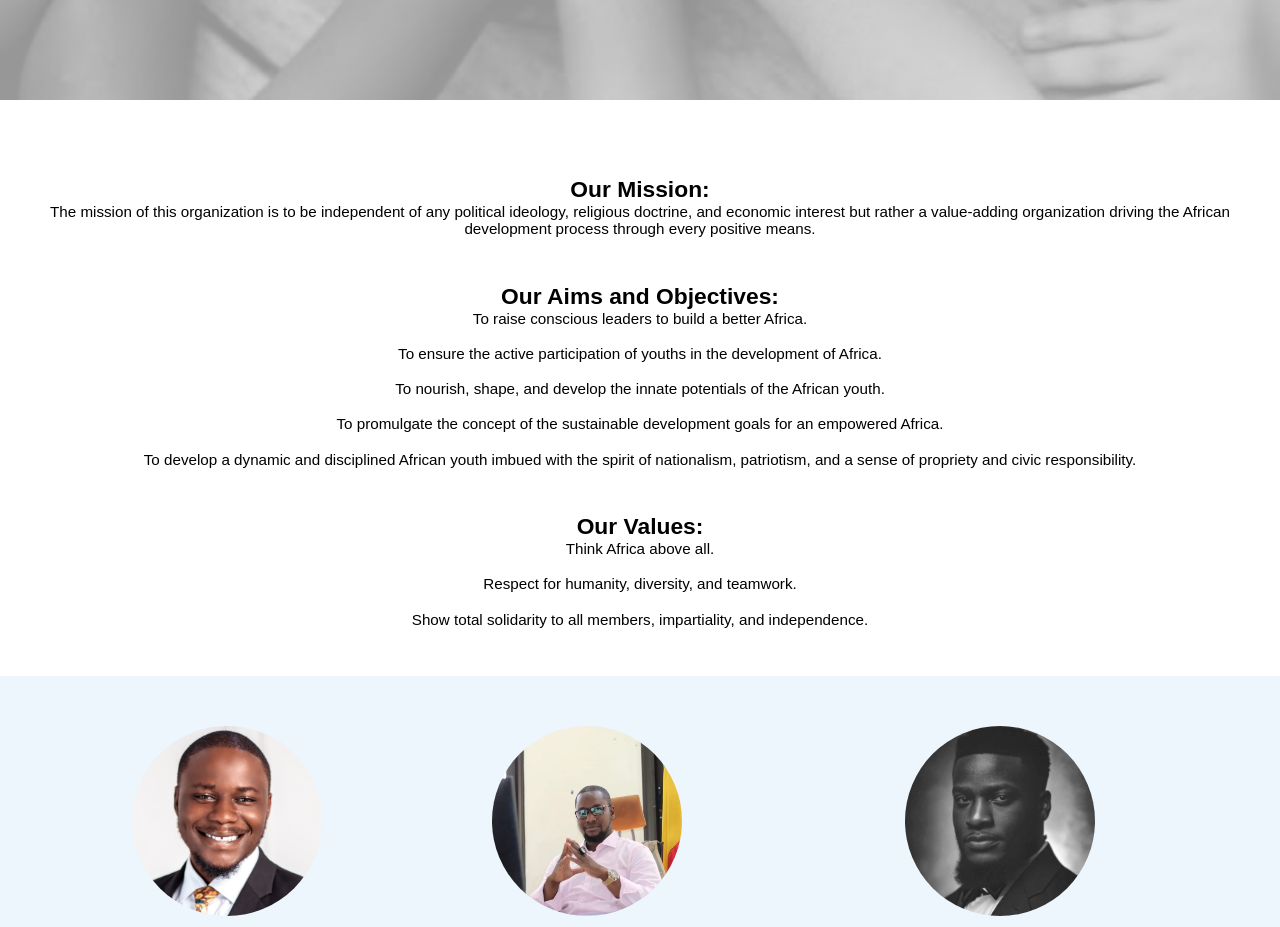
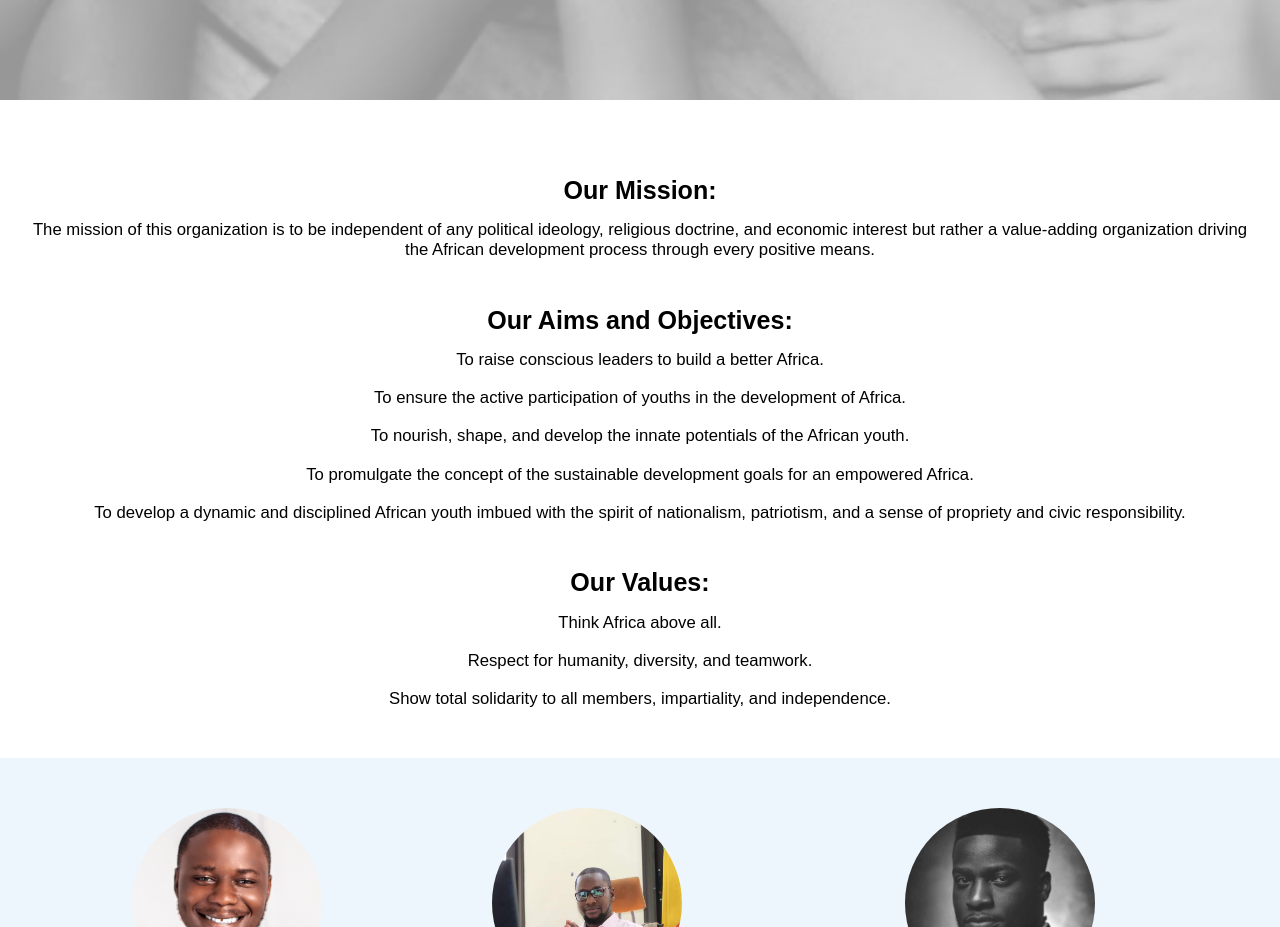
Before and after one commit to Iydeejames/Raised-Initiative-website, a React (Create React App) app: page / in a window 1280 px wide. Shown: the part 700-1627 px from the top of the page. Built offline with nearby package versions, Linux system fonts and the light colour scheme.

Commit message:
css edited

```diff
--- a/src/App.css
+++ b/src/App.css
@@ -183,11 +183,12 @@ body {
 .content {
   margin: 2rem;
   margin-top: 2rem;
-
+  font-size: 1.1rem;
 }
 
 h2 {
   margin-top: 3rem;
+  margin-bottom: 1rem;
 }
 
 ul {
```
